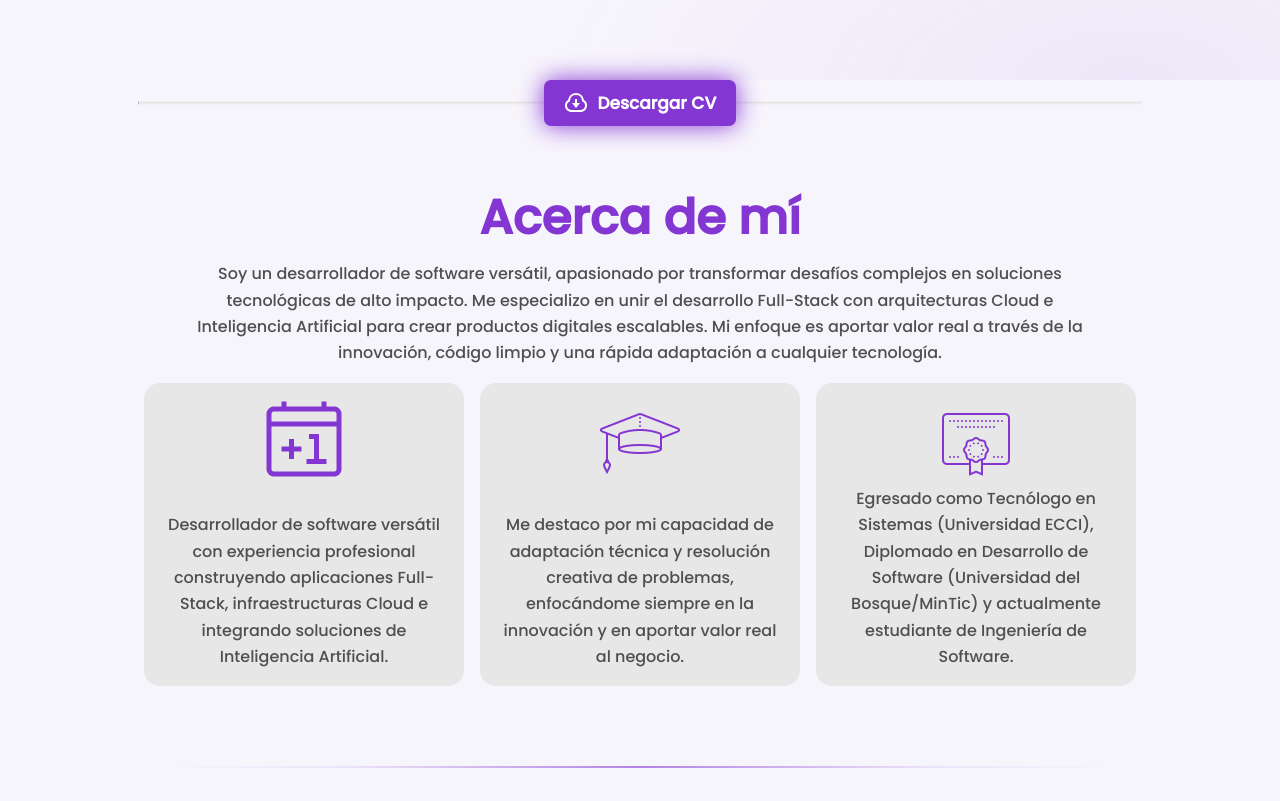
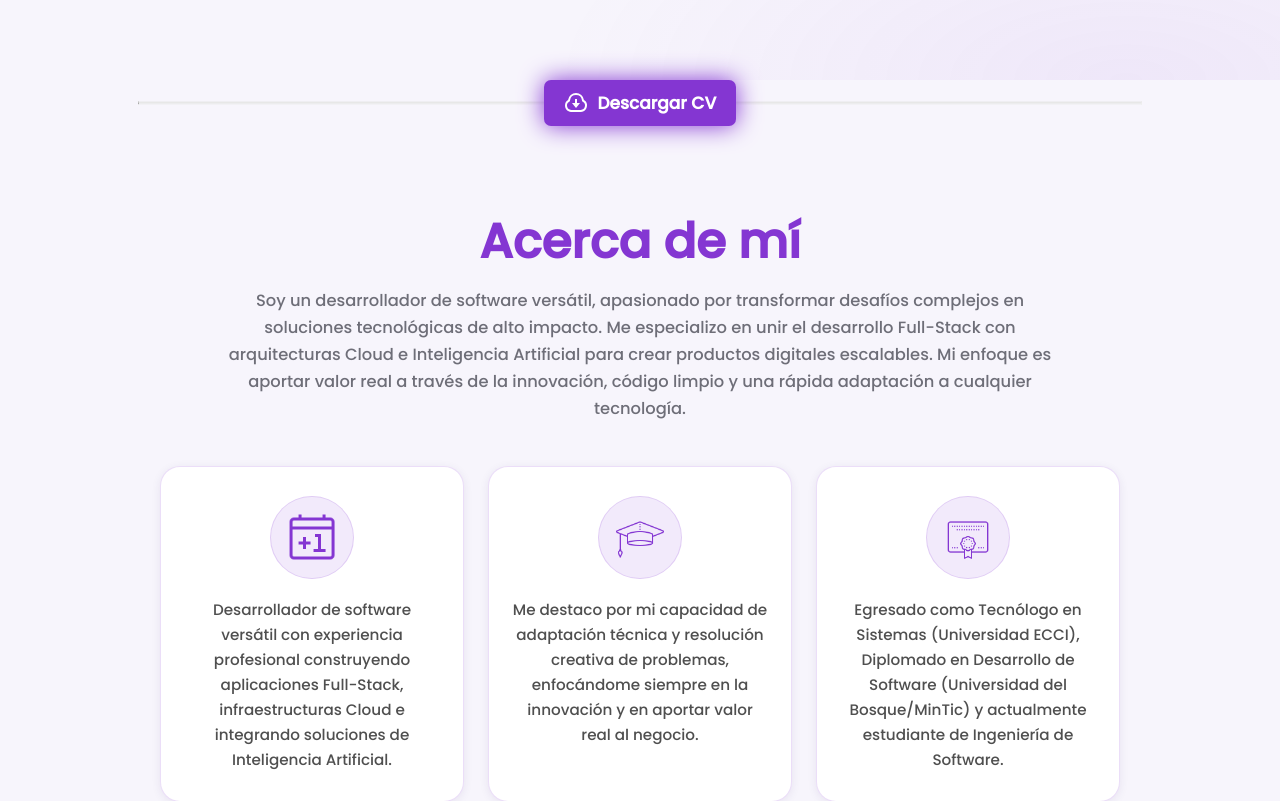
Before and after one commit to JoelS711/Portafolio, a React (Vite) app in the folder Portafolio/: page / in a window 1280 px wide. Shown: the part 720-1521 px from the top of the page. Built offline with nearby package versions, Linux system fonts and the light colour scheme.

Commit message:
Update About section styles to match the new token-based visual system.

```diff
--- a/Portafolio/src/styles/about.css
+++ b/Portafolio/src/styles/about.css
@@ -1,50 +1,94 @@
 @import url('./index.css');
 
-/* About */
-
-.about{
+/* ============================================
+   About
+   ============================================ */
+.about {
   display: flex;
   flex-direction: column;
   text-align: center;
-    padding: 4rem;
-    gap: 1rem;
+  padding: clamp(3rem, 8vw, 5.5rem) clamp(1rem, 5vw, 3rem);
+  gap: 1.2rem;
   width: 100%;
+  max-width: 80rem;
+  margin: 0 auto;
   align-items: center;
 }
 
-.about__cards{
+.about__title {
+  color: var(--accent);
+}
+
+.about__p {
+  max-width: 52rem;
+  color: var(--text-muted);
+  font-weight: 300;
+  font-size: 1.02rem;
+}
+
+.about__cards {
   display: flex;
-    gap: 1rem;
+  gap: 1.5rem;
   flex-wrap: wrap;
   justify-content: center;
+  margin-top: 1.5rem;
 }
 
-.about__cards--card{
-    background-color: var(--third-color);
-    border-radius: 1rem;
-    padding: 1rem;
-    width: 20rem;
+.about__cards--card {
+  background: var(--surface);
+  border: 1px solid var(--border);
+  border-radius: var(--radius-md);
+  box-shadow: var(--shadow-sm);
+  padding: 1.8rem 1.4rem;
+  width: min(19rem, 100%);
   display: flex;
   flex-direction: column;
-    justify-content: space-between;
   align-items: center;
+  gap: 1.1rem;
+  transition:
+    transform 0.35s var(--ease-out),
+    box-shadow 0.35s ease,
+    border-color 0.35s ease,
+    background-color 0.4s ease;
 }
 
-.about__cards--img{
-    width: 5rem;
+.about__cards--card:hover {
+  transform: translateY(-8px);
+  border-color: var(--accent);
+  box-shadow: var(--shadow-glow);
 }
 
-.about__title{
-    color: var(--second-color);
+/* Ícono dentro de un chip circular con gradiente */
+.about__cards--iconchip {
+  display: grid;
+  place-items: center;
+  width: 5.2rem;
+  height: 5.2rem;
+  border-radius: 50%;
+  background: var(--accent-soft);
+  border: 1px solid var(--border);
+  transition:
+    transform 0.4s var(--ease-out),
+    background 0.3s ease;
 }
 
-.about__p{
-    width: 80%;
+.about__cards--card:hover .about__cards--iconchip {
+  transform: scale(1.08) rotate(-4deg);
+  background: var(--hover-color);
 }
 
+.about__cards--img {
+  width: 3rem;
+}
+
+.about__cards--card p {
+  color: var(--text);
+  font-size: 0.95rem;
+  font-weight: 500;
+}
 
 @media screen and (max-width: 768px) {
-    .about__p{
+  .about__p {
     width: 100%;
     text-align: center;
   }
```
Lines whose indentation alone changed are shown as unchanged.
